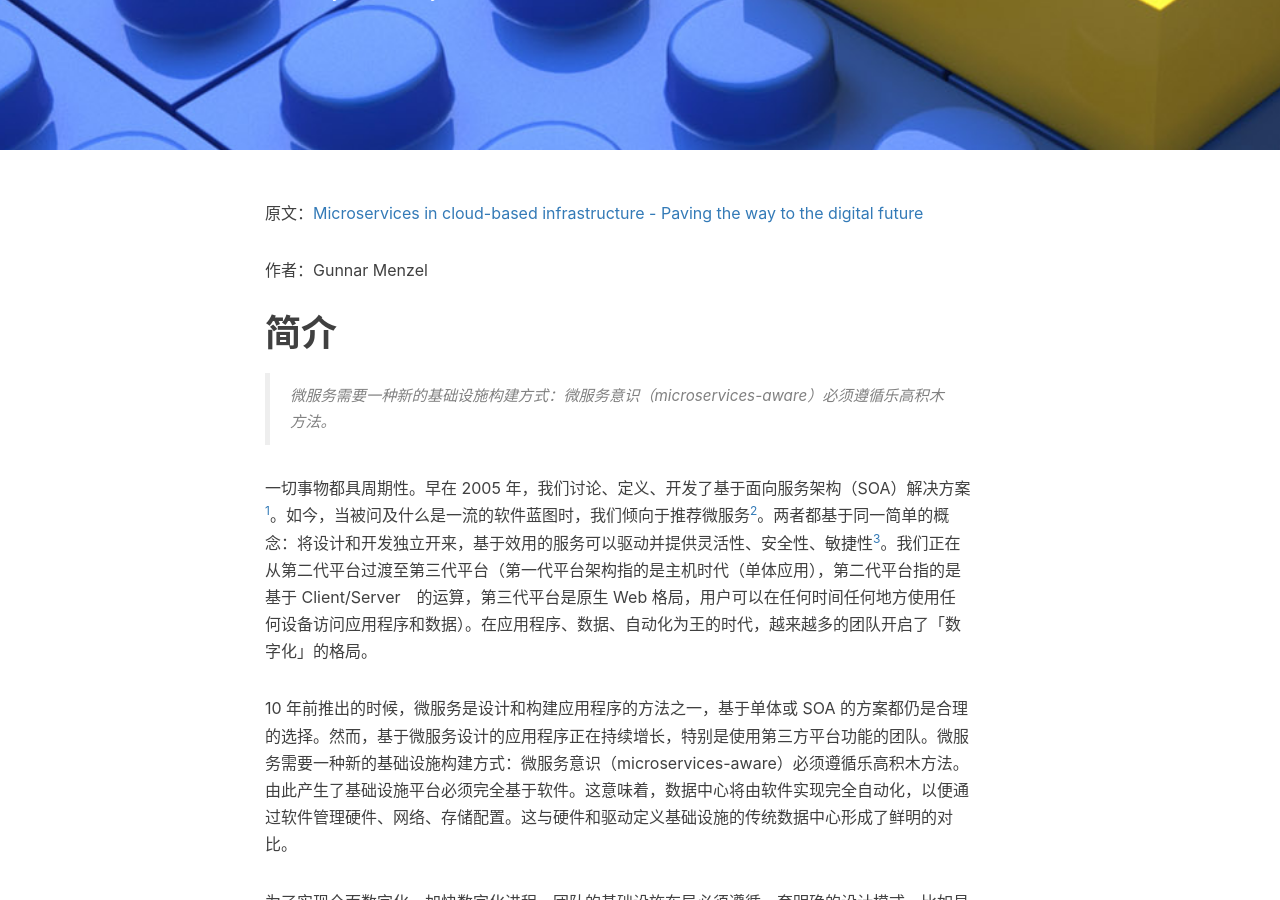
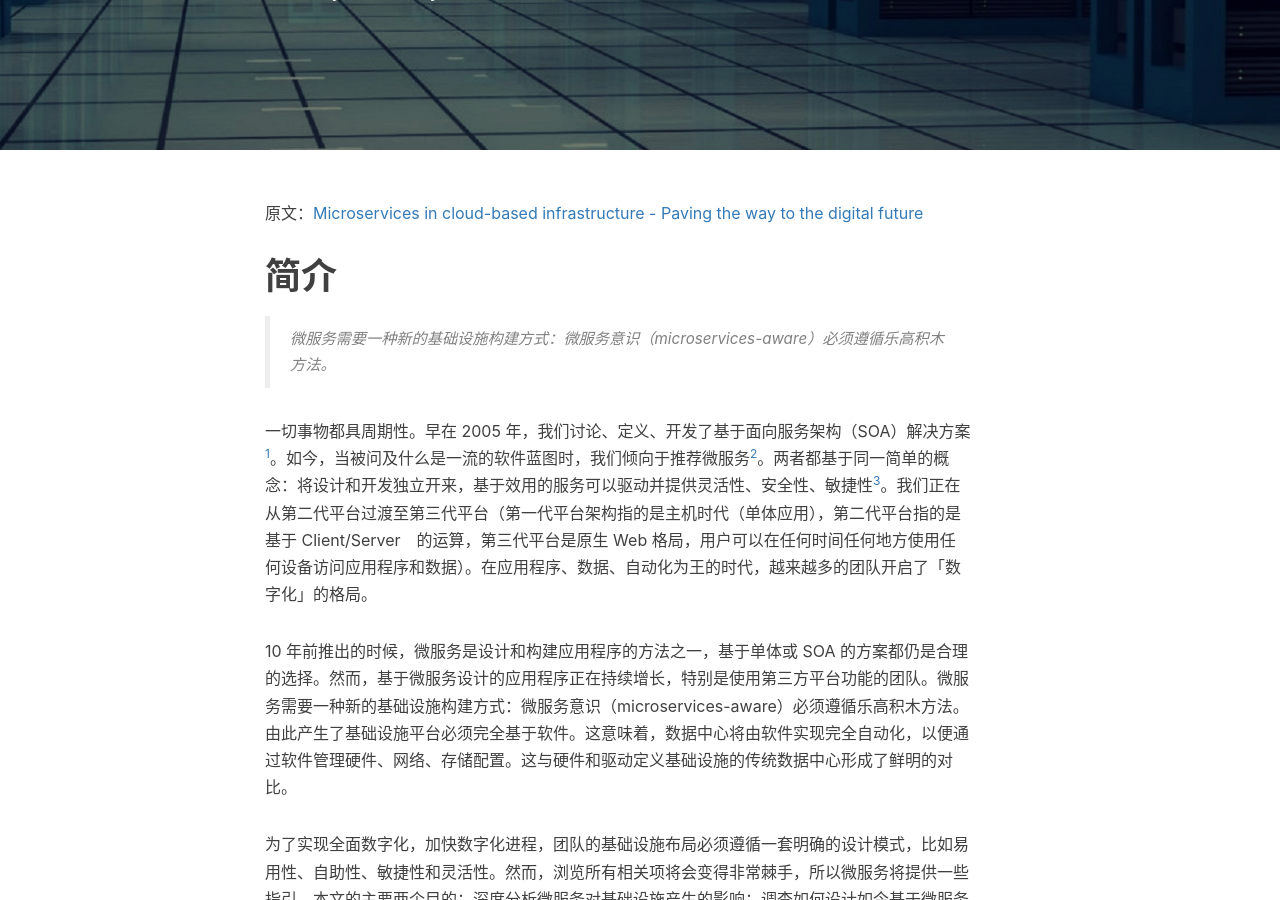
Before and after one commit to zqhai/zqhai.github.io, a Jekyll site: the page built from _posts/2016-07-06-translation.markdown, in a window 1280 px wide and 900 px high, scrolled down 373 px. Built offline with Jekyll 4.4.1, drawn with Linux system fonts in a browser that asks for light colours; nearby versions of some CDN libraries; comment, search, counter and statistics services are not loaded.

Commit message:
Enhancement:Update banner

```diff
--- a/_posts/2016-07-06-translation.markdown
+++ b/_posts/2016-07-06-translation.markdown
@@ -10,9 +10,6 @@ tags:
 ---
 
 原文：[Microservices in cloud-based infrastructure - Paving the way to the digital future](http://www.linkedin.com/pulse/microservices-cloud-based-infrastructure-paving-way-gunnar-menzel)
-
-作者：Gunnar Menzel
-
 
 # 简介
 
```
Also changed, not shown: img/post-head/20160706.jpg.
